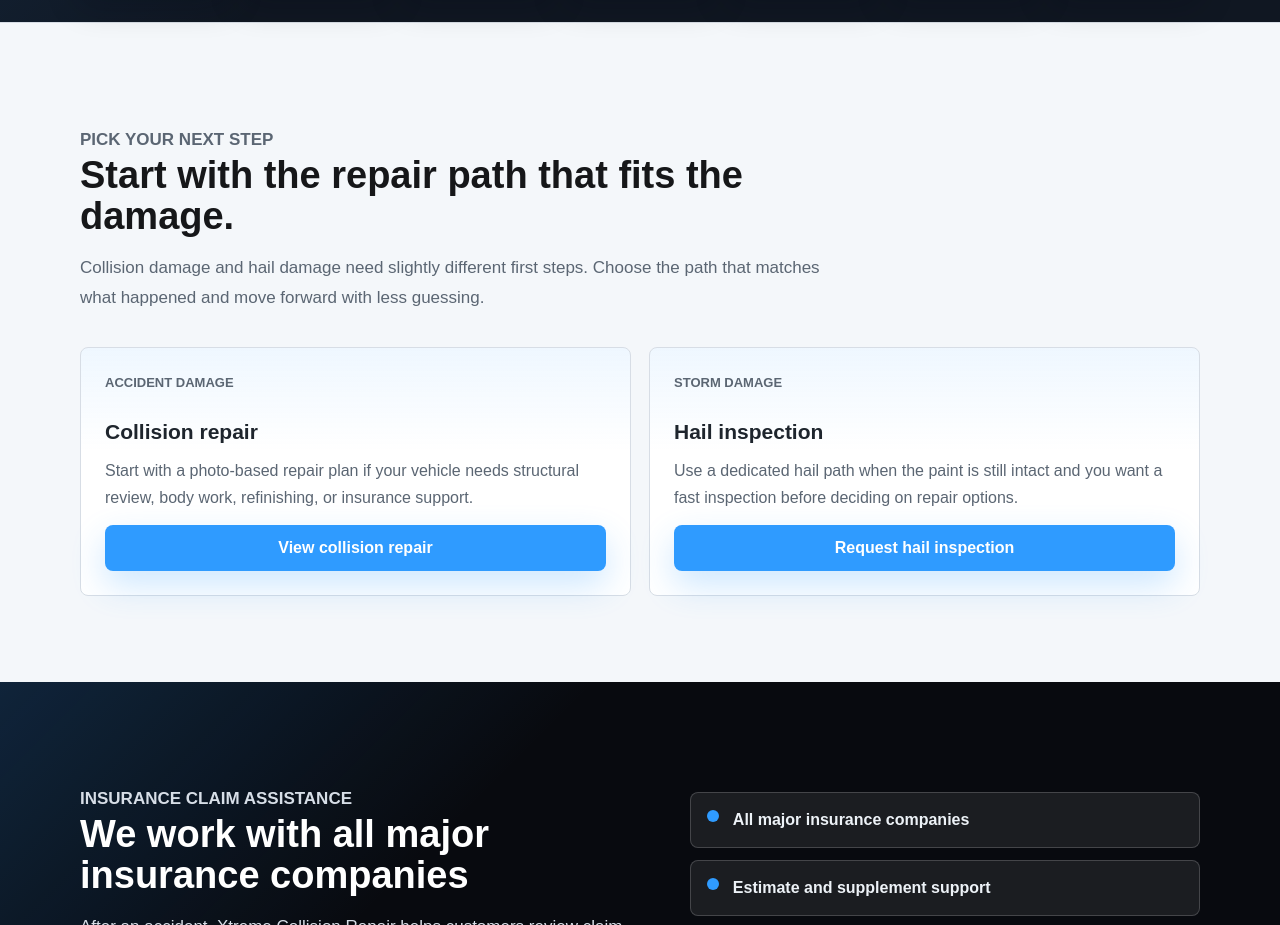
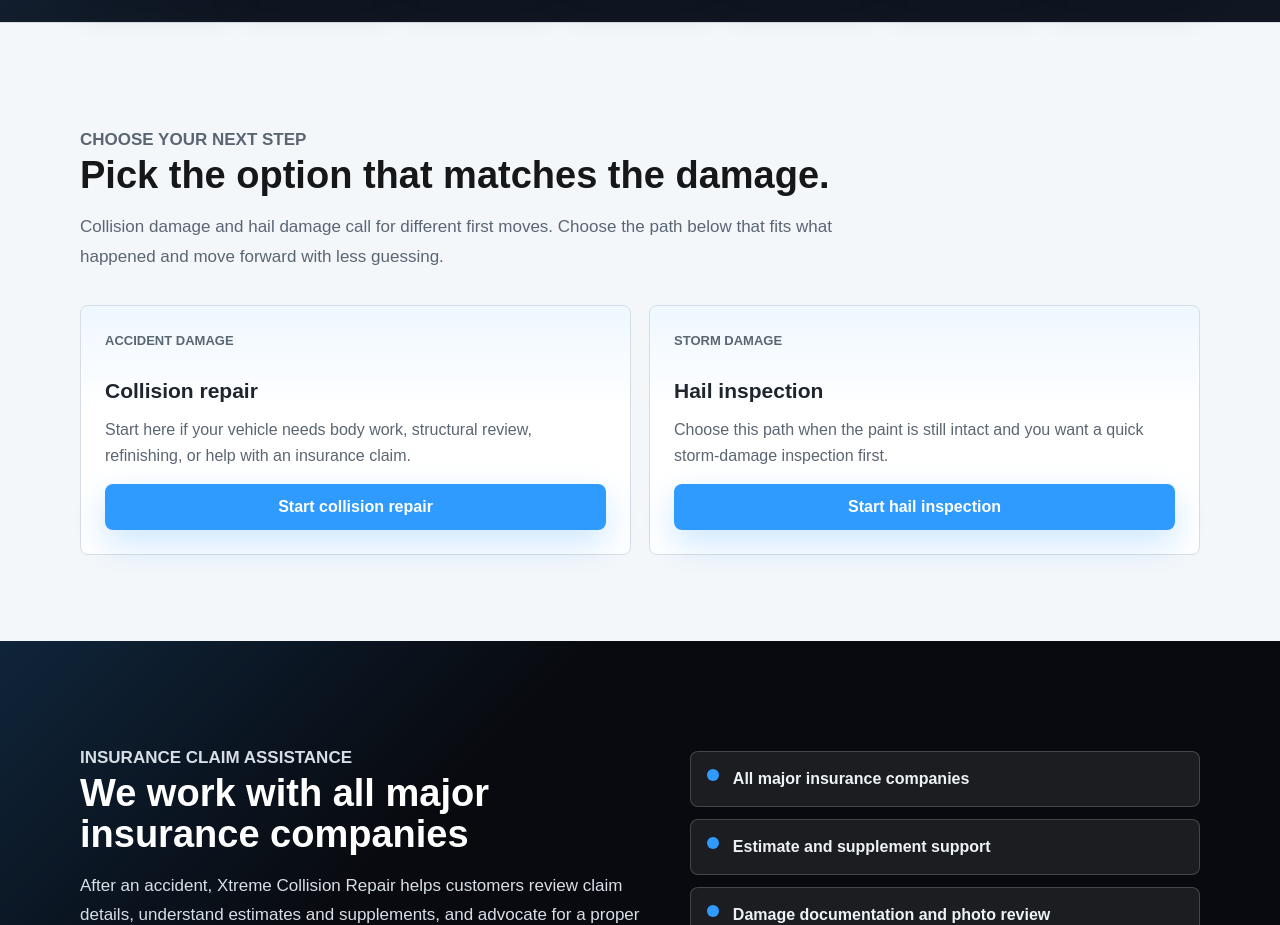
Before and after one commit to Clay7002/xtreme-site, a Next.js app: page / in a window 1280 px wide. Shown: the part 1240-2165 px from the top of the page. Built offline with nearby package versions, Linux system fonts and the light colour scheme.

Commit message:
Refine spotlight section copy

```diff
--- a/app/components.tsx
+++ b/app/components.tsx
@@ -509,16 +509,16 @@ const serviceSpotlightCards = [
   {
     title: "Collision repair",
     eyebrow: "Accident damage",
-    text: "Start with a photo-based repair plan if your vehicle needs structural review, body work, refinishing, or insurance support.",
+    text: "Start here if your vehicle needs body work, structural review, refinishing, or help with an insurance claim.",
     href: "/services/collision-repair",
-    cta: "View collision repair",
+    cta: "Start collision repair",
   },
   {
     title: "Hail inspection",
     eyebrow: "Storm damage",
-    text: "Use a dedicated hail path when the paint is still intact and you want a fast inspection before deciding on repair options.",
+    text: "Choose this path when the paint is still intact and you want a quick storm-damage inspection first.",
     href: "/hail-inspection",
-    cta: "Request hail inspection",
+    cta: "Start hail inspection",
   },
 ];
 
@@ -527,9 +527,9 @@ export function HailCollisionSpotlightSection() {
     <section className="section muted-section">
       <div className="container">
         <SectionIntro
-          eyebrow="Pick your next step"
-          title="Start with the repair path that fits the damage."
-          text="Collision damage and hail damage need slightly different first steps. Choose the path that matches what happened and move forward with less guessing."
+          eyebrow="Choose your next step"
+          title="Pick the option that matches the damage."
+          text="Collision damage and hail damage call for different first moves. Choose the path below that fits what happened and move forward with less guessing."
         />
         <div className="spotlight-grid">
           {serviceSpotlightCards.map((card) => (
```
